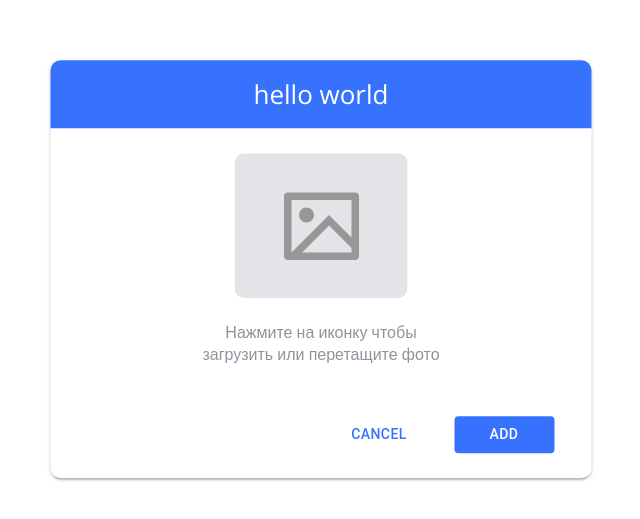
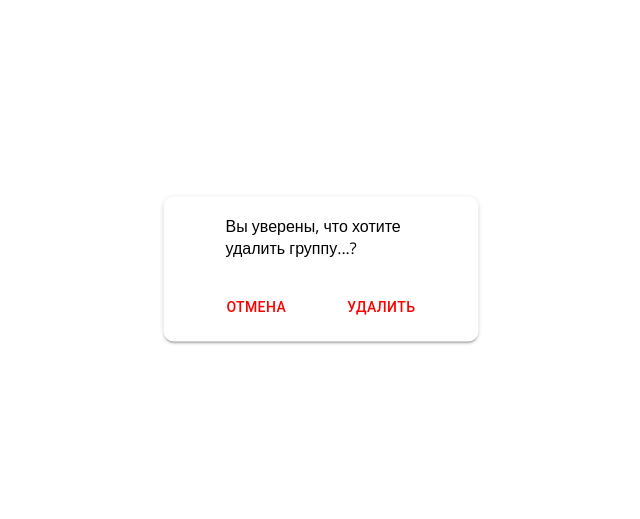
Before and after one commit to peaksoft-school/peaksoft-lms-b-web, a React (Create React App) app: page / in a window 1280 px wide. Shown: the part 131-650 px from the top of the page, without its empty margins (319-959 px from the left). Built offline with nearby package versions, Linux system fonts and the light colour scheme.

Commit message:
create confirm modal

```diff
--- a/src/App.jsx
+++ b/src/App.jsx
@@ -2,6 +2,7 @@ import React from 'react'
 import { CustomDatePicker } from './components/UI/CustomDatePicker'
 import { BasicModal } from './components/UI/BasicModal'
 import { ImagePicker } from './components/UI/ImagePicker'
+import { ConfirmModal } from './components/ConfirmModal'
 
 function App() {
    return (
@@ -10,6 +11,7 @@ function App() {
          <BasicModal title="hello world">
             <ImagePicker />
          </BasicModal>
+         <ConfirmModal />
       </div>
    )
 }
--- /dev/null
+++ b/src/components/ConfirmModal.jsx
@@ -0,0 +1,85 @@
+import React, { useState } from 'react'
+import Box from '@mui/material/Box'
+import Modal from '@mui/material/Modal'
+import styled from 'styled-components'
+import { Buttons } from './UI/Buttons'
+import { Title } from './UI/Title'
+
+const style = {
+   position: 'absolute',
+   top: '50%',
+   left: '50%',
+   transform: 'translate(-50%, -50%)',
+   width: '315px',
+   height: '145px',
+   bgcolor: '#ffff',
+   boxShadow: 2,
+   p: 0,
+   borderRadius: '10px',
+   border: 'none',
+   outline: 'none',
+}
+
+const StyledModal = styled(Modal)`
+   .css-i9fmh8-MuiBackdrop-root-MuiModal-backdrop {
+      background-color: #ffff;
+   }
+`
+
+const StyledHeaderTitle = styled.h1`
+   color: '#1F1C1C';
+   font-size: 16px;
+   font-style: normal;
+   line-height: 22px;
+   font-weight: 400;
+   text-align: center;
+   font-family: var(--base-font);
+   margin: 18px 62px;
+`
+
+const StyledFooter = styled.footer`
+   display: flex;
+   justify-content: center;
+   margin-top: 30px;
+   div {
+      width: 250px;
+      display: flex;
+      justify-content: space-around;
+   }
+`
+
+export const ConfirmModal = ({ cancel, title, deleted }) => {
+   const [open, setOpen] = useState(true)
+
+   const handleClose = () => {
+      setOpen(false)
+   }
+
+   const handleDelete = () => {
+      setOpen(true)
+   }
+   return (
+      <StyledModal
+         open={open}
+         onClose={handleDelete}
+         aria-labelledby="modal-modal-title"
+         aria-describedby="modal-modal-description"
+      >
+         <Box sx={style}>
+            <Title margin="18px 62px">
+               Вы уверены, что хотите удалить группу...?
+            </Title>
+            <StyledFooter>
+               <div>
+                  <Buttons type="button" onClick={cancel}>
+                     Отмена
+                  </Buttons>
+                  <Buttons type="button" onClick={deleted}>
+                     Удалить
+                  </Buttons>
+               </div>
+            </StyledFooter>
+         </Box>
+      </StyledModal>
+   )
+}
--- a/src/components/UI/Title.jsx
+++ b/src/components/UI/Title.jsx
@@ -13,4 +13,5 @@ const TitleStyle = styled.p`
    line-height: ${({ lineHeight }) => lineHeight || ''}!important;
    letter-spacing: ${({ letterSpacing }) => letterSpacing || ''}!important;
    color: ${({ color }) => color || 'black'}!important;
+   margin: ${({ margin }) => margin || ''};
 `
```
